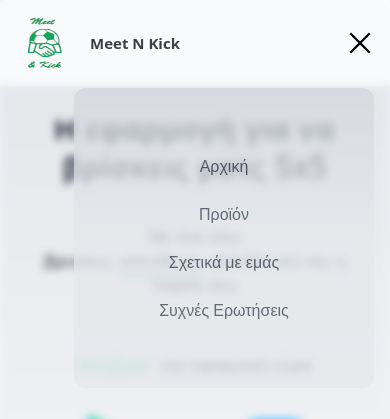
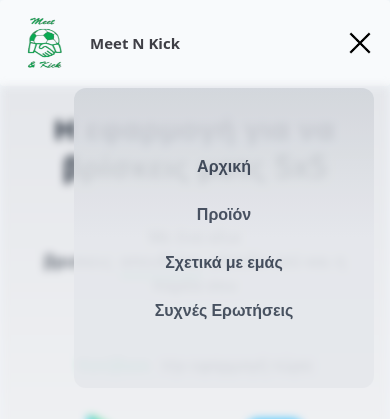
Before and after one commit to stamchris/website, a React (Vite) app: page / in a window 390 px wide. Both pictures are taken after a click on the picture 360 px from the left and 43 px from the top of the page. Shown: the top 419 px of the page. Built offline with nearby package versions, Linux system fonts and the light colour scheme.

Commit message:
navbar opacity fixed

```diff
--- a/src/components/Navbar.jsx
+++ b/src/components/Navbar.jsx
@@ -35,13 +35,13 @@ const Navbar = ({toggle,setToggle}) => {
 			/>
 
 			<div
-				className={`${toggle ? 'flex' : 'hidden'} p-6 bg-gradient-to-b from-gray-300 via-gray-200 to-gray-200 opacity-75 z-50 absolute top-20 right-0 mx-4 my-2 min-w-[140px] h-[300px] w-[300px] rounded-xl sidebar`}
+				className={`${toggle ? 'flex' : 'hidden'} p-6 bg-gradient-to-b from-gray-300 via-gray-200 to-gray-200 opacity-90 z-50 absolute top-20 right-0 mx-4 my-2 min-w-[140px] h-[300px] w-[300px] rounded-xl sidebar`}
 				>
 				<ul className='list-none flex flex-col justify-center items-center flex-1'>
 					{navLinks.map((nav, index) => (
 						<li
 							key={nav.id}
-							className={`font-noto cursor-pointer text-[16px] ${index === navLinks.length - 1 ? `mb-0 `: `mb-6`} text-gray-700 hover:underline hover:underline-offset-4 decoration-emerald-400 decoration-2
+							className={`font-noto cursor-pointer text-[16px] font-bold ${index === navLinks.length - 1 ? `mb-0 `: `mb-6`} text-gray-700 hover:underline hover:underline-offset-4 decoration-emerald-400 decoration-2
 							`}
 						>
 							<a href={`#${nav.id}`}>
```
